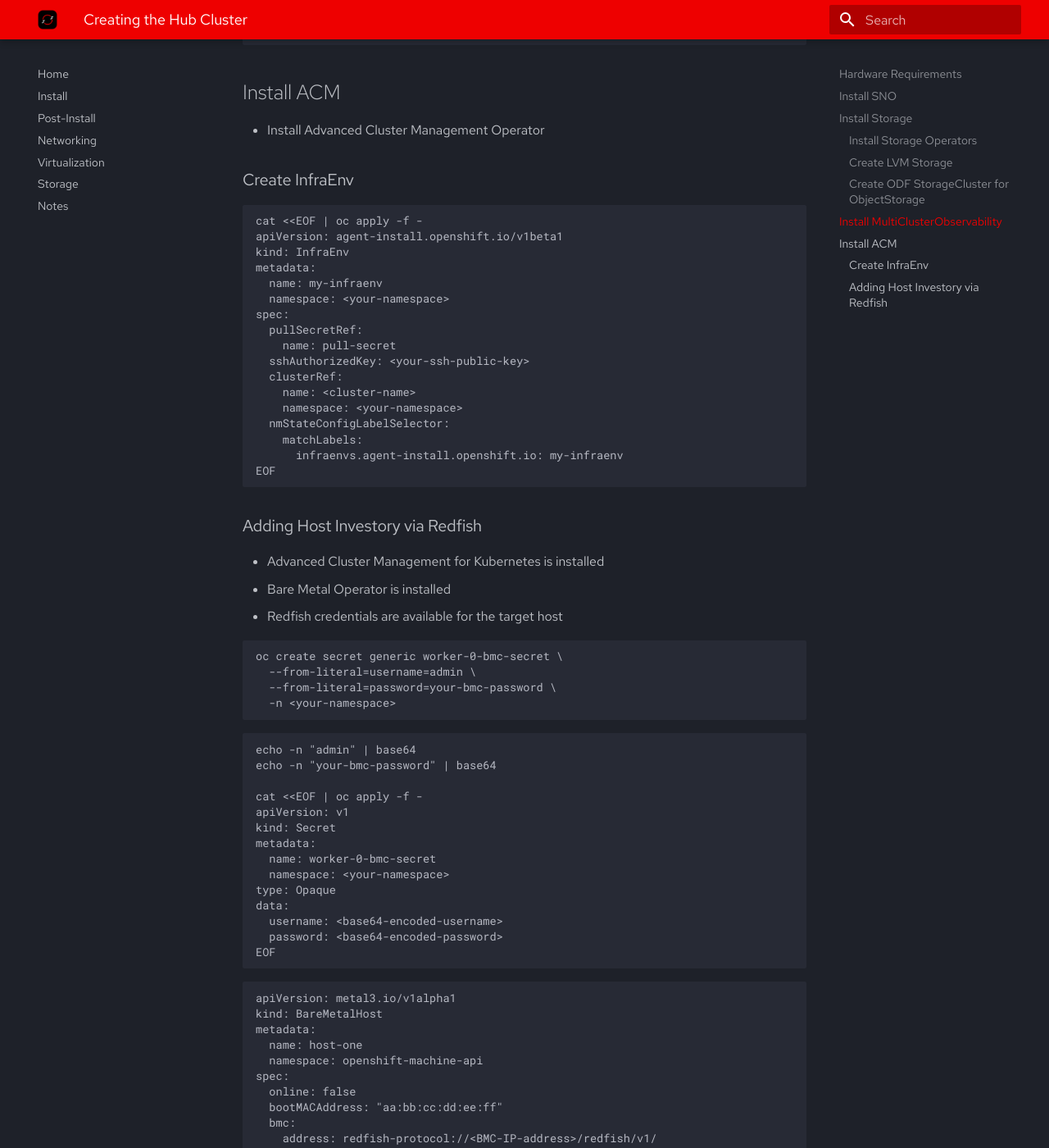
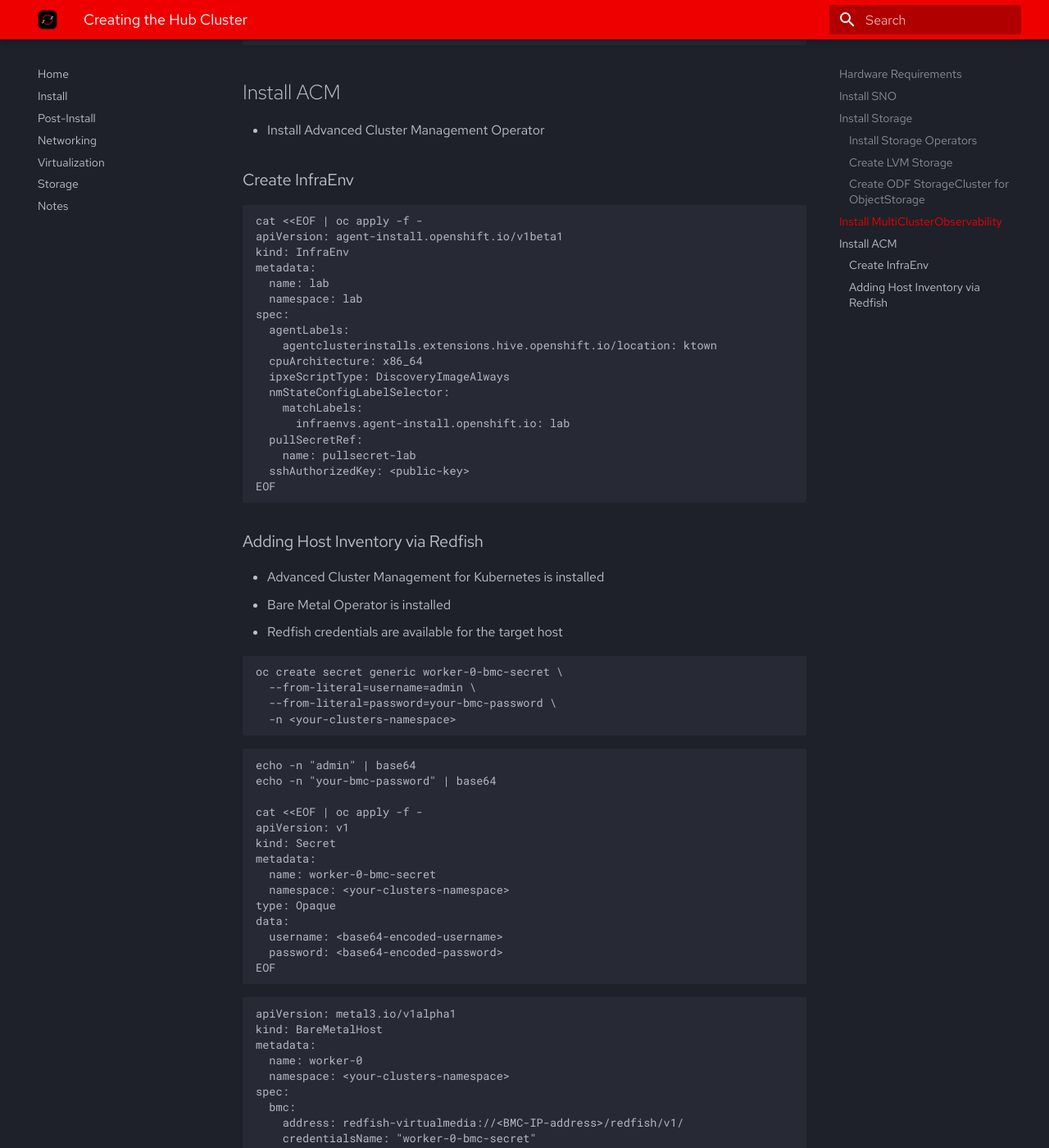
Before and after one commit to openshift-tigerteam/openshift-examples, an MkDocs documentation site: the page built from docs/hub/hub.md, in a window 1280 px wide and 1400 px high, scrolled down 3360 px. Shown: the whole window at 82% size. Built offline with MkDocs 1.6.1 and Material for MkDocs 9.7.7, drawn with Linux system fonts in a browser that asks for light colours; some of the changed text lies outside the part shown.

Commit message:
updated bmc info

````diff
--- a/docs/hub/hub.md
+++ b/docs/hub/hub.md
@@ -170,22 +170,23 @@
 apiVersion: agent-install.openshift.io/v1beta1
 kind: InfraEnv
 metadata:
-  name: my-infraenv
-  namespace: <your-namespace>
+  name: lab
+  namespace: lab
 spec:
-  pullSecretRef:
-    name: pull-secret
-  sshAuthorizedKey: <your-ssh-public-key>
-  clusterRef:
-    name: <cluster-name>
-    namespace: <your-namespace>
+  agentLabels:
+    agentclusterinstalls.extensions.hive.openshift.io/location: ktown
+  cpuArchitecture: x86_64
+  ipxeScriptType: DiscoveryImageAlways
   nmStateConfigLabelSelector:
     matchLabels:
-      infraenvs.agent-install.openshift.io: my-infraenv
+      infraenvs.agent-install.openshift.io: lab
+  pullSecretRef:
+    name: pullsecret-lab
+  sshAuthorizedKey: <public-key>
 EOF
 ```
 
-### Adding Host Investory via Redfish
+### Adding Host Inventory via Redfish
 
 * Advanced Cluster Management for Kubernetes is installed
 * Bare Metal Operator is installed
@@ -195,7 +196,7 @@
 oc create secret generic worker-0-bmc-secret \
   --from-literal=username=admin \
   --from-literal=password=your-bmc-password \
-  -n <your-namespace>
+  -n <your-clusters-namespace>
 ```
 
 ```shell
@@ -207,7 +208,7 @@
 kind: Secret
 metadata:
   name: worker-0-bmc-secret
-  namespace: <your-namespace>
+  namespace: <your-clusters-namespace>
 type: Opaque
 data:
   username: <base64-encoded-username>
@@ -215,20 +216,17 @@
 EOF
 ```
 
-
 ```yaml
 apiVersion: metal3.io/v1alpha1
 kind: BareMetalHost
 metadata:
-  name: host-one
-  namespace: openshift-machine-api
+  name: worker-0
+  namespace: <your-clusters-namespace>
 spec:
+  bmc:
+    address: redfish-virtualmedia://<BMC-IP-address>/redfish/v1/
+    credentialsName: "worker-0-bmc-secret"
+    disableCertificateVerification: true
+  bootMACAddress: "aa:bb:cc:dd:ee:ff"
   online: false
-  bootMACAddress: "aa:bb:cc:dd:ee:ff"
-  bmc:
-    address: redfish-protocol://<BMC-IP-address>/redfish/v1/
-    credentialsName: "host-one-bmc-secret"
-  hardwareProfile: "default"
-  rootDeviceHints:
-    hctl: "0:0:0:0"
 ```
````
